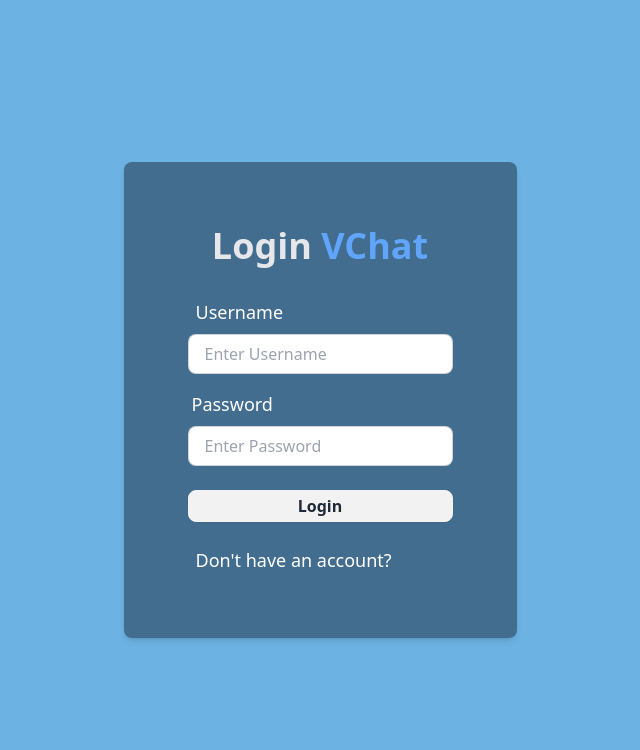
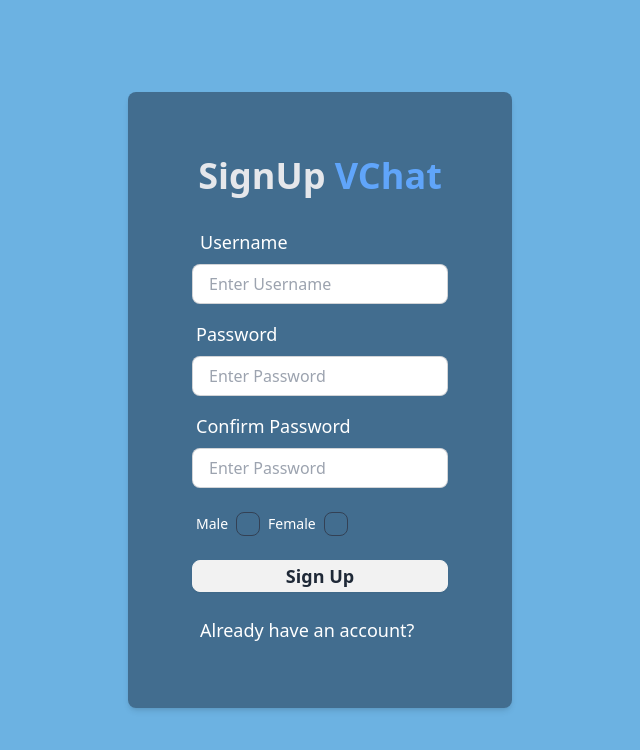
Before and after one commit to Justtejas/Vchat, a React (Vite) app in the folder frontend/: page / in a window 1280 px wide. Shown: the top 750 px of the page, without its empty margins (320-960 px from the left). Built offline with nearby package versions, Linux system fonts and the light colour scheme.

Commit message:
feat: signup design

```diff
--- a/frontend/src/App.jsx
+++ b/frontend/src/App.jsx
@@ -1,11 +1,11 @@
 import React from "react";
-import Login from "./pages/login/Login";
+import SignUp from "./pages/signup/Signup";
 
 const App = function () {
 	return (
 		<>
 			<div className='bg-soothingBlue h-screen flex items-center justify-center'>
-				<Login />
+				<SignUp />
 			</div>
 		</>
 	);
--- a/frontend/src/pages/home/Home.jsx
+++ b/frontend/src/pages/home/Home.jsx
@@ -2,7 +2,7 @@ import React from 'react'
 
 function Home() {
   return (
-    <div>Home</div>
+    <div >Home</div>
   )
 }
 
--- a/frontend/src/pages/login/Login.jsx
+++ b/frontend/src/pages/login/Login.jsx
@@ -2,7 +2,7 @@ import React from "react";
 
 function Login() {
 	return (
-		<div className='flex flex-col items-center justify-center min-w-96 mx-auto'>
+		<div className='flex flex-col lg:w-1/4 items-center justify-center min-w-96 mx-auto'>
 			<div className='w-full p-16 rounded-lg bg-gray-950 shadow-md bg-opacity-40'>
 				<h1 className=' text-4xl font-semibold text-center text-gray-200'>
 					Login <span className='text-blue-400'>VChat</span>
@@ -32,7 +32,7 @@ function Login() {
 					</div>
 					<div>
 						<button className='btn btn-block btn-sm mt-6'>
-							<span className='text-base'>Login</span>
+							<span className='text-lg text-center'>Login</span>
 						</button>
 					</div>
 				</form>
--- /dev/null
+++ b/frontend/src/pages/signup/GenderCheckbox.jsx
@@ -0,0 +1,22 @@
+import React from "react";
+
+function GenderCheckbox() {
+	return (
+		<div className='flex mt-4'>
+			<div className='form-control'>
+				<label className='label gap-2 cursor-pointer'>
+					<span className='label-text text-white'>Male</span>
+					<input type='checkbox' className='checkbox  border-slate-700' />
+				</label>
+			</div>
+			<div className='form-control'>
+				<label className='label gap-2 cursor-pointer'>
+					<span className='label-text text-white'>Female</span>
+					<input type='checkbox' className='checkbox border-slate-700' />
+				</label>
+			</div>
+		</div>
+	);
+}
+
+export default GenderCheckbox;
--- a/frontend/src/pages/signup/Signup.jsx
+++ b/frontend/src/pages/signup/Signup.jsx
@@ -1,9 +1,65 @@
-import React from 'react'
+import React from "react";
+import GenderCheckbox from "./GenderCheckbox";
 
 function SignUp() {
-  return (
-    <div>SignUp</div>
-  )
+	return (
+		<div className='flex flex-col items-center justify-center lg:w-1/4  min-w-96 mx-auto'>
+			<div className='w-full p-16 rounded-lg bg-gray-950 shadow-md bg-opacity-40'>
+				<h1 className=' text-4xl font-semibold text-center text-gray-200'>
+					SignUp <span className='text-blue-400'>VChat</span>
+				</h1>
+				<form className='mt-6'>
+					<div>
+						<label className='label p-2'>
+							<span className=' text-lg label-text text-white'>Username</span>
+						</label>
+						<input
+							type='text'
+							className='w-full input  input-bordered h-10'
+							placeholder='Enter Username'
+							name='username'
+						/>
+					</div>
+					<div className='mt-2'>
+						<label className='label'>
+							<span className='text-lg label-text text-white'>Password</span>
+						</label>
+						<input
+							type='password'
+							name='password'
+							placeholder='Enter Password'
+							className='w-full input  input-bordered h-10'
+						/>
+					</div>
+					<div className='mt-2'>
+						<label className='label'>
+							<span className='text-lg label-text text-white'>
+								Confirm Password
+							</span>
+						</label>
+						<input
+							type='password'
+							name='password'
+							placeholder='Enter Password'
+							className='w-full input  input-bordered h-10'
+						/>
+					</div>
+					<GenderCheckbox />
+					<div>
+						<button className='btn btn-block btn-sm mt-4 '>
+							<span className='text-lg text-center'>Sign Up</span>
+						</button>
+					</div>
+				</form>
+				<a
+					href='#'
+					className='text-lg hover:underline hover:text-blue-300 mt-6 ml-2 inline-block text-white'
+				>
+					Already have an account?
+				</a>
+			</div>
+		</div>
+	);
 }
 
-export default SignUp
+export default SignUp;
```
